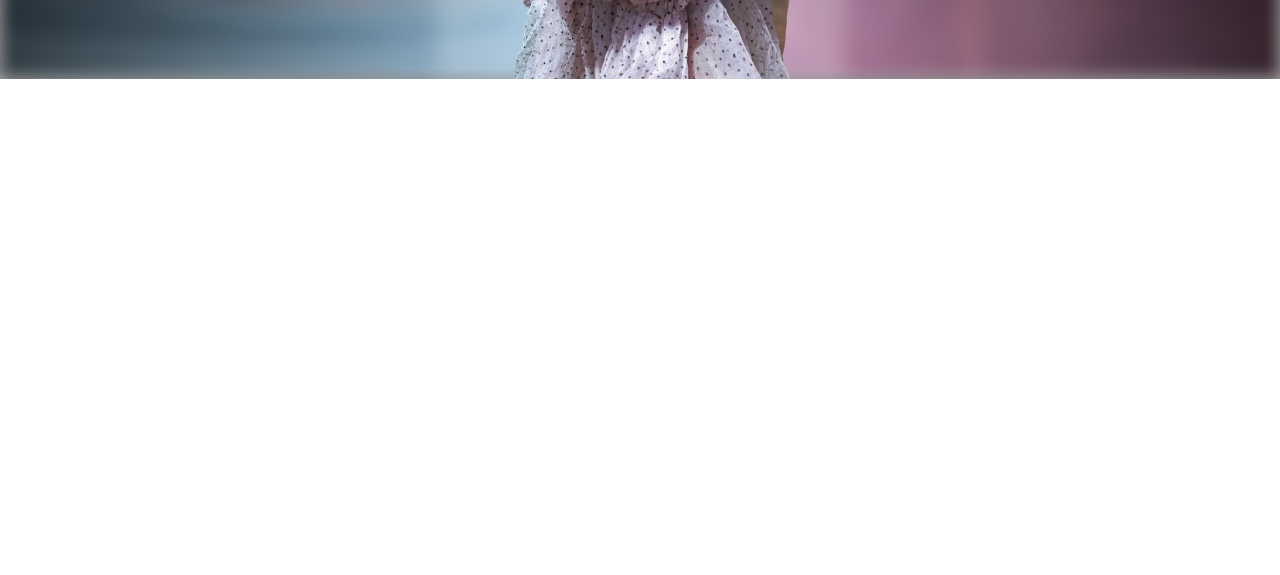
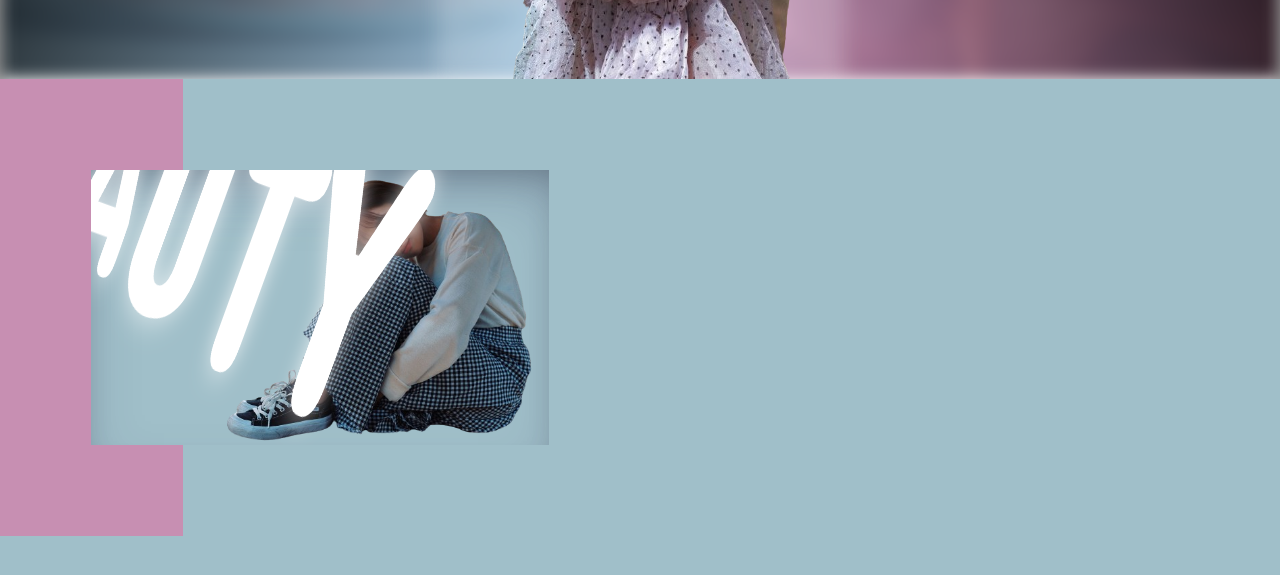
Before and after one commit to CrazedBySerenity/DesignPortfolio, a plain HTML site: page index.html in a window 1280 px wide. Shown: the part 621-1196 px from the top of the page. Before the commit the page ends 800 px from the top, so only its background shows below. Drawn offline with Linux system fonts and the light colour scheme; a web font is replaced by a local one.

Commit message:
Started adding a second section

```diff
--- a/index.css
+++ b/index.css
@@ -18,12 +18,11 @@
     justify-content: flex-end;
     align-items: center;
     width: 100%;
-    height: 700px;
 
     box-shadow: inset 0 0 10px 5px rgba(0,0,0,0.3);
 }
 
-.background__wrapper {
+.Section--1 {
     position: relative;
     overflow: hidden;
 
@@ -32,14 +31,14 @@
     justify-content: center;
     align-items: flex-end;
 
-    height: inherit;
+    height: 700px;
     width: 100%;
 }
 
 .background {
     position: absolute;
     width: 100%;
-    height: inherit;
+    height: 100%;
     filter: blur(8px);
     display: flex;
     flex-direction: row;
@@ -54,8 +53,7 @@
     width: 50%;
     height: inherit;
 
-
-  background-color: aliceblue;
+    background-color: aliceblue;
 }
 
 .img--1 {
@@ -84,6 +82,22 @@ linear-gradient(
     rgba(178, 219, 255, 0.6)
 )
 , url(candy.jpg);
+
+background-repeat: no-repeat;
+background-size: cover;
+background-position: center;
+}
+
+.img--3 {
+    background: linear-gradient(to left,
+    rgba(178, 219, 255, 0.6),
+    rgba(0, 0, 0, 0.7)
+),
+linear-gradient(
+    rgba(0, 0, 0, 0.7),
+    rgba(178, 219, 255, 0.6)
+)
+, url(sweet-kicks.jpg);
 
 background-repeat: no-repeat;
 background-size: cover;
@@ -209,6 +223,113 @@ background-position: center;
     }
 }
 
+.Section--2 {
+    background-color: rgb(160, 191, 201);
+    width: 100vw;
+    height: 100%;
+
+    display: flex;
+    flex-direction: column;
+    align-items: flex-start;
+}
+
+.grid {
+    width: 50vw;
+    height: 50vw;
+    display: grid;
+    grid-template-columns: repeat(7, auto);
+    grid-template-rows: repeat(7, auto);
+}
+
+.text-path__container {
+    position: relative;
+
+    grid-column: 2/7;
+    grid-row: 2/5;
+    width: 100%;
+
+    display: flex;
+    flex-direction: column;
+    justify-content: flex-end;
+    align-items: center;
+
+    box-shadow: rgba(50, 50, 93, 0.25) 0px 30px 60px -12px inset, rgba(0, 0, 0, 0.3) 0px 18px 36px -18px inset;
+
+    overflow: hidden;
+}
+
+.text-path__text {
+    position: absolute;
+    display: flex;
+    align-items: center;
+
+    width: min-content;
+    transform: rotate(20deg) rotateY(-60deg) scale(7) translate(-50px, -20px);
+
+    z-index: 1;
+
+    margin: 0px;
+}
+
+.text-path__photo {
+
+    width: 100%;
+    height: 100%;
+
+    z-index: 0;
+
+    background-image: url(sitting.png);
+    background-repeat: no-repeat;
+    background-size: contain;
+    background-position: right;
+}
+
+.grid__cell {
+    background-color: #c78fb2;
+}
+
+.cell--1 {
+    grid-column: 1/2;
+    grid-row: 1/2;
+    /* transition: all 300ms; */
+}
+/*
+.cell--1:hover {
+    transition: all 300ms;
+    grid-column: 6/7;
+    grid-row: 1/2;
+} */
+
+.cell--2 {
+    grid-column: 2/3;
+    grid-row: 1/2;
+}
+
+.cell--3 {
+    grid-column: 1/2;
+    grid-row: 2/3;
+}
+
+.cell--4 {
+    grid-column: 1/2;
+    grid-row: 3/4;
+}
+
+.cell--5 {
+    grid-column: 1/2;
+    grid-row: 4/5;
+}
+
+.cell--6 {
+    grid-column: 1/2;
+    grid-row: 5/6;
+}
+
+.cell--7 {
+    grid-column: 2/3;
+    grid-row: 5/6;
+}
+
 .fs--14 {
     font-size: 0.8rem;
 }
--- a/index.html
+++ b/index.html
@@ -8,11 +8,11 @@
     <link href="https://fonts.googleapis.com/css2?family=Concert+One&family=Dela+Gothic+One&display=swap" rel="stylesheet">
     <link rel="stylesheet" href="normalize.css">
     <link rel="stylesheet" href="index.css">
-    <title>TextScrollingForward</title>
+    <title>Cool Believer Magazine</title>
 </head>
 <body>
     <div class="page-container">
-        <section class="background__wrapper">
+        <section class="Section--1">
             <div class="background">
                 <div class="background__img img--2">
 
@@ -41,14 +41,38 @@
                 Dream it
             </p>
         </section>
-        <section>
+        <section class="Section--2">
             <div class="grid">
+                <div class="grid__cell cell--1">
 
+                </div>
+                <div class="grid__cell cell--2">
+
+                </div>
+                <div class="grid__cell cell--3">
+
+                </div>
+                <div class="grid__cell cell--4">
+
+                </div>
+                <div class="grid__cell cell--5">
+
+                </div>
+                <div class="grid__cell cell--6">
+
+                </div>
+                <div class="grid__cell cell--7">
+
+                </div>
+                <div class="text-path__container">
+                        <p class="text-path__text concert-one-regular fs--24 text__base">
+                            <span style="font-size: 18px;">B</span><span style="font-size: 26px;">E</span><span style="font-size: 34px;">A</span><span style="font-size: 42px;">U</span><span style="font-size: 50px;">T</span><span style="font-size: 58px;">Y</span>
+                        </p>
+                    <div class="text-path__photo"></div>
+                </div>
             </div>
         </section>
     </div>
-    <script src="main.js">
-
-    </script>
+    <script src="main.js"></script>
 </body>
 </html>
```
Also changed, not shown: catwalk.png (added), sitting.png (added), walking-2.png (added).
